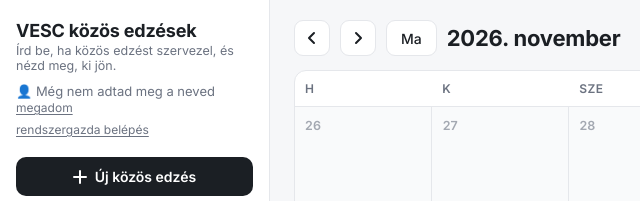
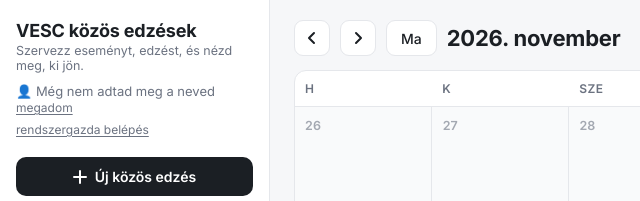
Before and after one commit to Gombi75/VESC-Event, a plain HTML site: page index.html in a window 1280 px wide. Shown: the top 201 px of the page, 0-640 px from the left. Drawn offline with Linux system fonts and the light colour scheme; no server answers.

Commit message:
Update event description text in index.html
Szervezz eseményt, edzést, és nézd meg, ki jön.

```diff
--- a/index.html
+++ b/index.html
@@ -201,7 +201,7 @@
   <aside>
     <div class="brand">
       <h1>VESC közös edzések</h1>
-      <p>Írd be, ha közös edzést szervezel, és nézd meg, ki jön.</p>
+      <p>Szervezz eseményt, edzést, és nézd meg, ki jön.</p>
       <div class="me" id="me"></div>
     </div>
     <button class="btn-primary" id="addBtn">
```
